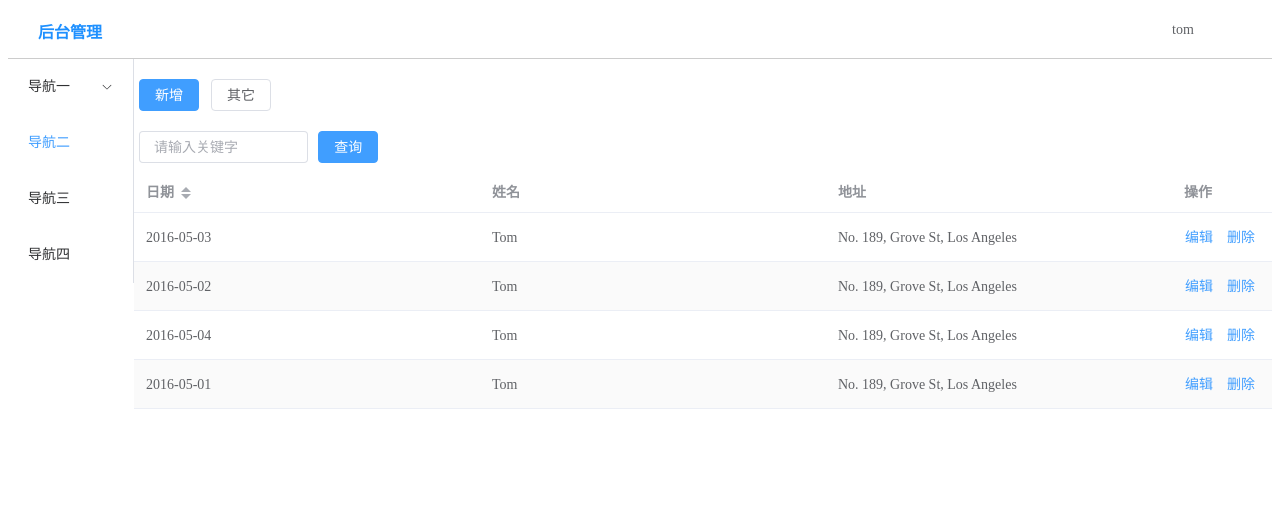
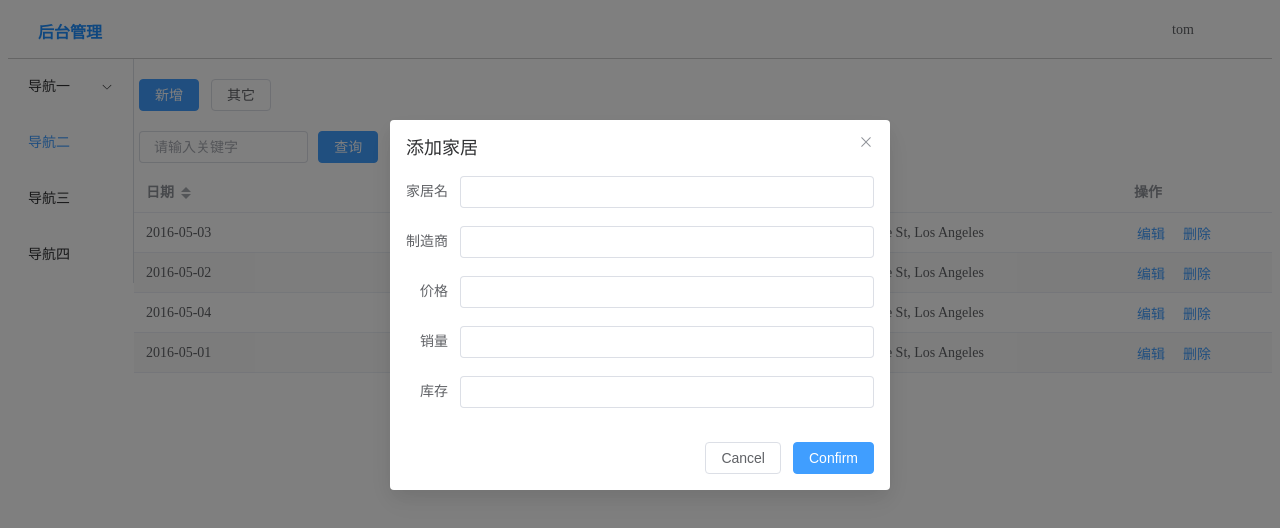
Before and after one commit to HoyanSo1996/SSM-Vue, a Vue app: page / in a window 1280 px wide. Both pictures are taken after a click on the button "新增". Shown: the top 528 px of the page. Built offline with nearby package versions, Linux system fonts and the light colour scheme.

Commit message:
添加 新增家居功能.

```diff
--- a/package.json
+++ b/package.json
@@ -7,6 +7,7 @@
     "build": "vue-cli-service build"
   },
   "dependencies": {
+    "axios": "^1.7.7",
     "core-js": "^3.8.3",
     "element-plus": "^2.8.2",
     "vue": "^3.2.13",
--- /dev/null
+++ b/src/utils/request.js
@@ -0,0 +1,20 @@
+// 引入 axios
+import axios from "axios";
+
+// 通过 axios 创建 request 对象, 用于发送请求到后端
+const request = axios.create({
+    timeout: 5000   // 设置请求超时时间
+});
+
+// 为 request 设置拦截器的处理
+// (1) 可以对请求做统一的处理
+// (2) 比如统一的加入 token, Content-Type 等
+request.interceptors.request.use(config => {
+    config.headers['Content-Type'] = 'application/json;charset=utf-8';
+    return config;
+}, error => {
+    return Promise.reject(error);
+});
+
+// 导出 request 对象, 使其可以在其他文件中使用
+export default request;
--- a/src/views/HomeView.vue
+++ b/src/views/HomeView.vue
@@ -1,7 +1,7 @@
 <template>
   <div>
     <div style="margin: 20px 5px">
-      <el-button type="primary">新增</el-button>
+      <el-button type="primary" @click="add()">新增</el-button>
       <el-button>其它</el-button>
     </div>
 
@@ -15,17 +15,57 @@
       <el-table-column sortable prop="date" label="日期"></el-table-column>
       <el-table-column prop="name" label="姓名"></el-table-column>
       <el-table-column prop="address" label="地址"></el-table-column>
-      <el-table-column fixed="right" label="操作" width="100">
+      <el-table-column fixed="right" label="操作" width="150">
         <template #default="scope">
-          <el-button @click="handleEdit(scope.row)" type="text">编辑</el-button>
-          <el-button type="text">删除</el-button>
+          <el-button link type="primary" @click="handleEdit(scope.row)" >编辑</el-button>
+          <el-button link type="primary" >删除</el-button>
         </template>
       </el-table-column>
     </el-table>
+
+    <!--
+      添加家居弹窗的说明:
+      1. el-dialog ：v-model="dialogVisible" 表示对话框, 和 dialogVisible 变量双向绑定, 控制是否显示对话框
+      2. el-form : model="form" 表示表单, 数据和 form 数据变量双向绑定
+      3. el-input v-model="form.name" 表示表单的 input 控件，名字为 name 需要和后台 Javabean[Furn] 属性一致.
+         在前端中, 对象的属性是可以动态生成的(即先定义对象, 再定义属性), 所以不需要在 vue 对象的 form 属性中声明 name 等成员属性.
+    -->
+    <el-dialog title="添加家居" v-model="dialogVisible"  width="500">
+      <span>
+        <el-form :model="form" label-width="auto" style="max-width: 600px">
+          <el-form-item label="家居名">
+            <el-input v-model="form.name" />
+          </el-form-item>
+          <el-form-item label="制造商">
+            <el-input v-model="form.manufacturer" />
+          </el-form-item>
+          <el-form-item label="价格">
+            <el-input v-model="form.price" />
+          </el-form-item>
+          <el-form-item label="销量">
+            <el-input v-model="form.sales" />
+          </el-form-item>
+          <el-form-item label="库存">
+            <el-input v-model="form.stock" />
+          </el-form-item>
+        </el-form>
+      </span>
+      <template #footer>
+        <div class="dialog-footer">
+          <el-button @click="dialogVisible = false">Cancel</el-button>
+          <el-button type="primary" @click="save()">
+            Confirm
+          </el-button>
+        </div>
+      </template>
+    </el-dialog>
   </div>
 </template>
 
 <script>
+// 导入 request 对象
+import request from '@/utils/request';
+
 export default {
   name: 'HomeView',
   components: {
@@ -34,6 +74,10 @@ export default {
   data() {
     return {
       search: '',
+      dialogVisible: false,
+      form: {
+
+      },
       tableData: [
         {
           date: '2016-05-03',
@@ -60,6 +104,23 @@ export default {
   },
   methods: {
     handleEdit() {
+    },
+    add() {
+      this.dialogVisible = true;
+      // 这里将 form 属性置为空, 目的是为了每次打开新增家居弹窗时, 情况表单中的内容
+      this.form = {}
+    },
+    save() {
+      /**
+       * 1. vuw.config.js 文件会将 /api/furniture/add 代理到 http://localhost:8080/SSM_Demo/furniture/add
+       * 2. this.form 代表 要提交的表单数据
+       */
+      request.post("/api/furniture/save", this.form).then(res => {
+        console.log("res =", res);
+        this.dialogVisible = false;
+      }).catch(err => {
+        console.log("err =", err)
+      })
     }
   }
 }
--- a/vue.config.js
+++ b/vue.config.js
@@ -3,8 +3,20 @@ module.exports = defineConfig({
   transpileDependencies: true
 })
 
+// 配置完后需要重启
 module.exports = {
   devServer:{
-    port:10000 // 启动端口
+    // 设置启动端口
+    port: 10000,
+    // 解决跨域问题
+    proxy: {      // 设置代理
+        '/api': {   // 设置拦截器, 拦截器格式: 斜杆+拦截器名字, 名字可以自己定
+        target: 'http://localhost:8080/SSM_Demo',  // 设置代理要替换的目标地址
+        changeOrign: true,    // 设置是否同源, true 代表拦截器允许跨域
+        pathRewrite: {        // 路径重写
+          '/api': ''          // 选择忽略拦截器里面的单词
+        }
+      }
+    }
   }
 }
```
Also changed, not shown: 1 other file (tests, documents, lock files or other folders).
